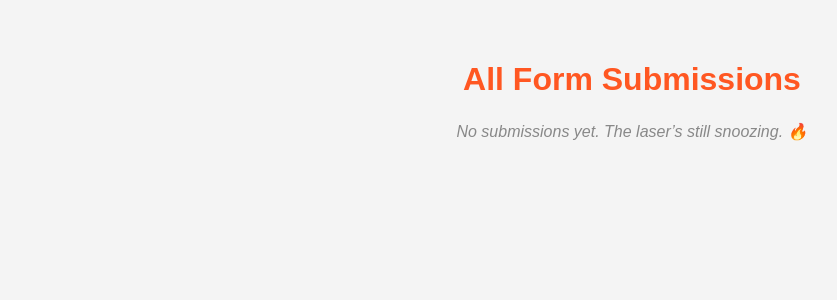
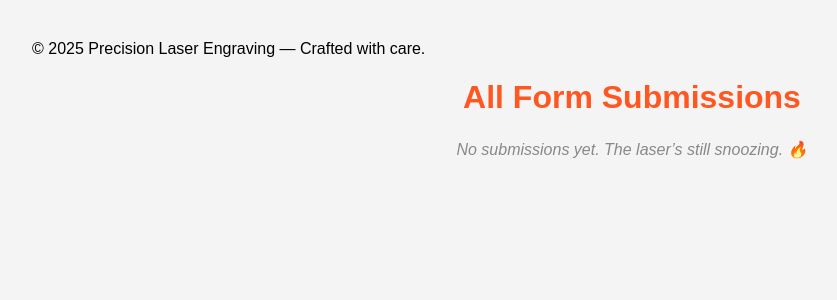
Before and after one commit to FancyOtter99/Form, a FastAPI app: template templates/submissions.html in a window 1280 px wide. Shown: the top 300 px of the page, without its empty margins (8-845 px from the left). Run offline with FastAPI, Linux system fonts and the light colour scheme; the template is opened without the code that fills it, so the values that code supplies are empty.

Commit message:
Update submissions.html

```diff
--- a/templates/submissions.html
+++ b/templates/submissions.html
@@ -61,6 +61,9 @@
 </style>
 </head>
 <body>
+  <footer>
+  © 2025 Precision Laser Engraving — Crafted with care.
+</footer>
   <h1>All Form Submissions</h1>
   {% if submissions %}
   <table>
```
